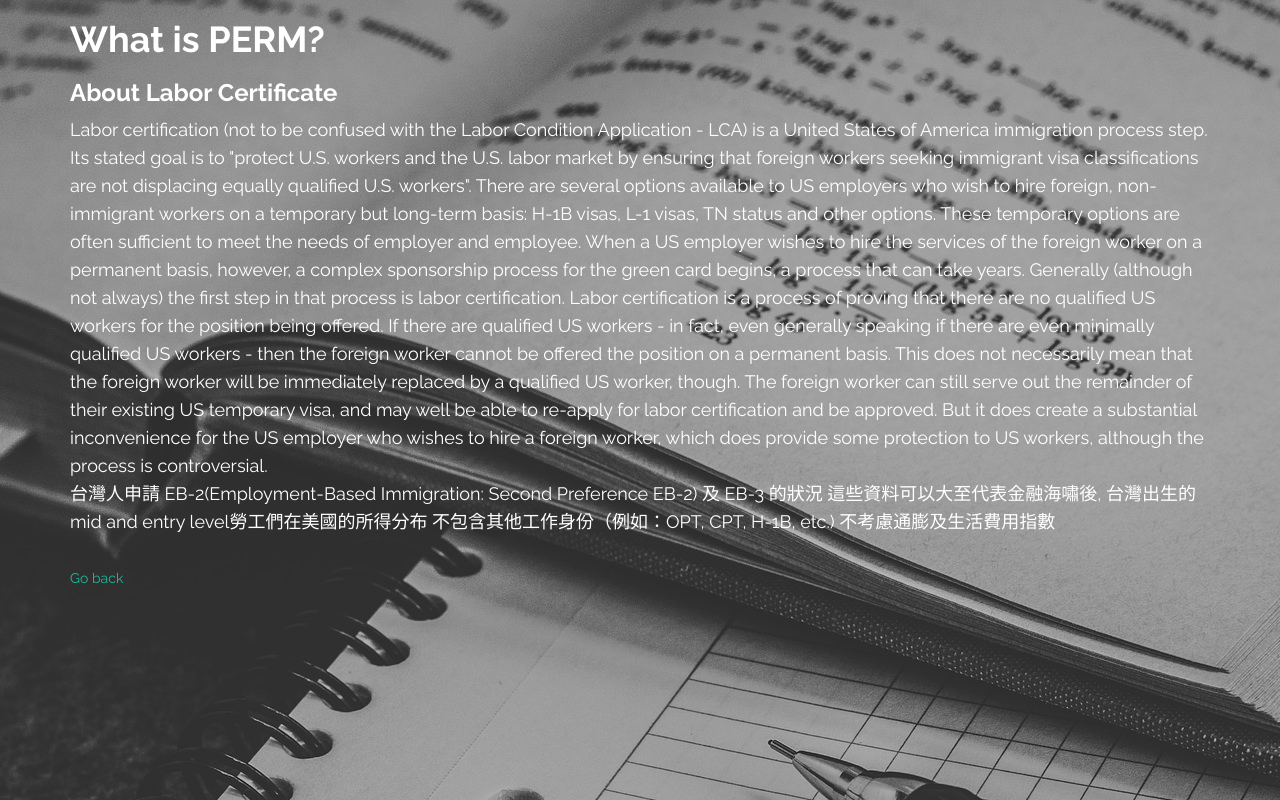
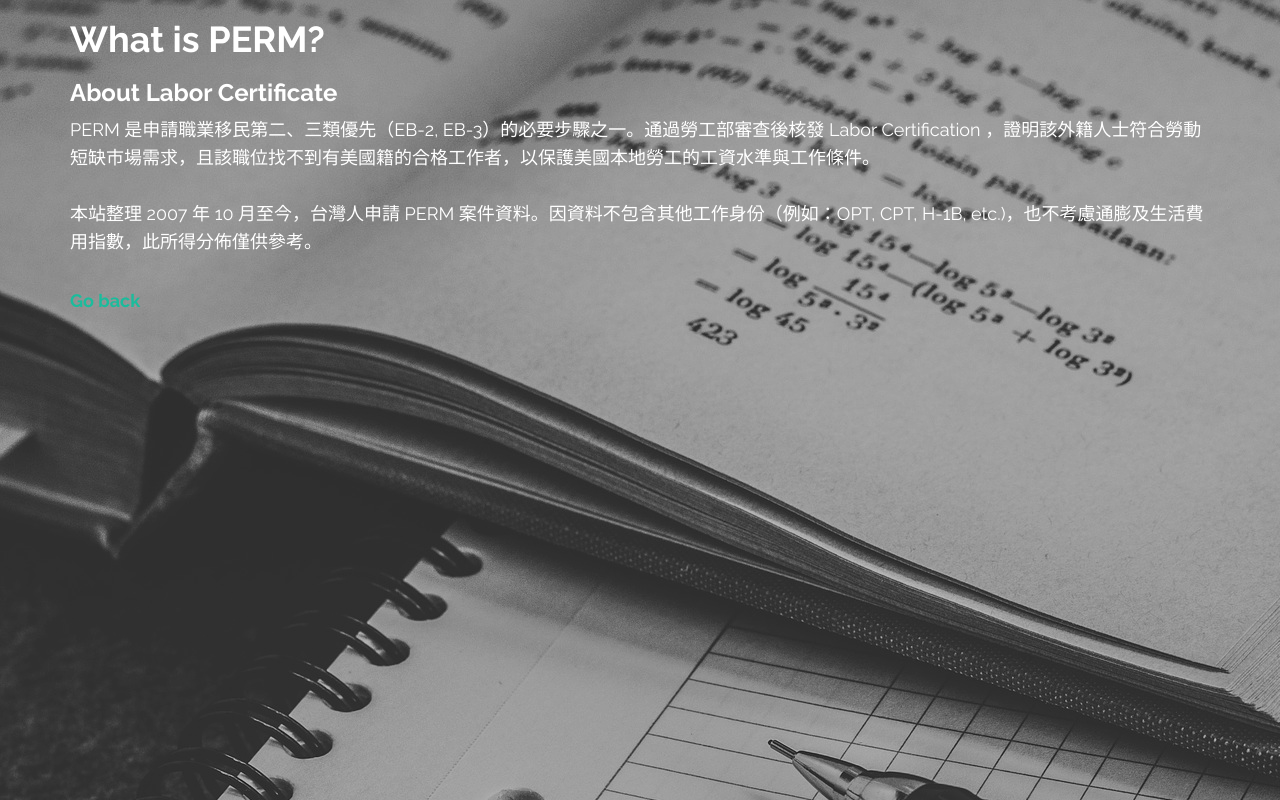
Before and after one commit to ktc312/tw_perm_data_analysis_web, a Django app: page /QA/ in a window 1280 px wide. Run offline with Django 3.2, Linux system fonts and the light colour scheme; some libraries are stand-ins or nearby versions.

Commit message:
basic site pages finished

```diff
--- a/templates/main/qa_page.html
+++ b/templates/main/qa_page.html
@@ -18,36 +18,15 @@
 
 <div class="container">
     <h1>What is PERM?</h1>
-
-
     <h3>About Labor Certificate</h3>
     <p>
-    Labor certification (not to be confused with the Labor Condition Application - LCA) is a United States of America
-    immigration process step. Its stated goal is to "protect U.S. workers and the U.S. labor market by ensuring that
-    foreign workers seeking immigrant visa classifications are not displacing equally qualified U.S. workers".
-
-    There are several options available to US employers who wish to hire foreign, non-immigrant workers on a temporary
-    but long-term basis: H-1B visas, L-1 visas, TN status and other options. These temporary options are often
-    sufficient to meet the needs of employer and employee. When a US employer wishes to hire the services of the
-    foreign worker on a permanent basis, however, a complex sponsorship process for the green card begins, a process
-    that can take years. Generally (although not always) the first step in that process is labor certification. Labor
-    certification is a process of proving that there are no qualified US workers for the position being offered.
-    If there are qualified US workers - in fact, even generally speaking if there are even minimally qualified US
-    workers - then the foreign worker cannot be offered the position on a permanent basis. This does not necessarily
-    mean that the foreign worker will be immediately replaced by a qualified US worker, though. The foreign worker can
-    still serve out the remainder of their existing US temporary visa, and may well be able to re-apply for labor
-    certification and be approved. But it does create a substantial inconvenience for the US employer who wishes to
-    hire a foreign worker, which does provide some protection to US workers, although the process is controversial.
-    <br>
-    台灣人申請 EB-2(Employment-Based Immigration: Second Preference EB-2) 及 EB-3 的狀況
-    這些資料可以大至代表金融海嘯後,
-    台灣出生的mid and entry level勞工們在美國的所得分布
-
-    不包含其他工作身份（例如：OPT, CPT, H-1B, etc.)
-    不考慮通膨及生活費用指數
+        PERM 是申請職業移民第二、三類優先（EB-2, EB-3）的必要步驟之一。通過勞工部審查後核發 Labor Certification ，證明該外籍人士符合勞動短缺市場需求，且該職位找不到有美國籍的合格工作者，以保護美國本地勞工的工資水準與工作條件。
+        <br>
+        <br>
+        本站整理 2007 年 10 月至今，台灣人申請 PERM 案件資料。因資料不包含其他工作身份（例如：OPT, CPT, H-1B, etc.)，也不考慮通膨及生活費用指數，此所得分佈僅供參考。
     </p>
     <br>
-    <a href="../">Go back</a>
+    <a href="../" style="font-size: 18px; font-weight: bold;">Go back</a>
 
 </div>
 
```
Also changed, not shown: projet_notes.txt (+2 -5 lines), templates/main/working.html (+9 -2 lines), README.md, tw_perm_data_analysis/static/assets/img/construction.png (added).
